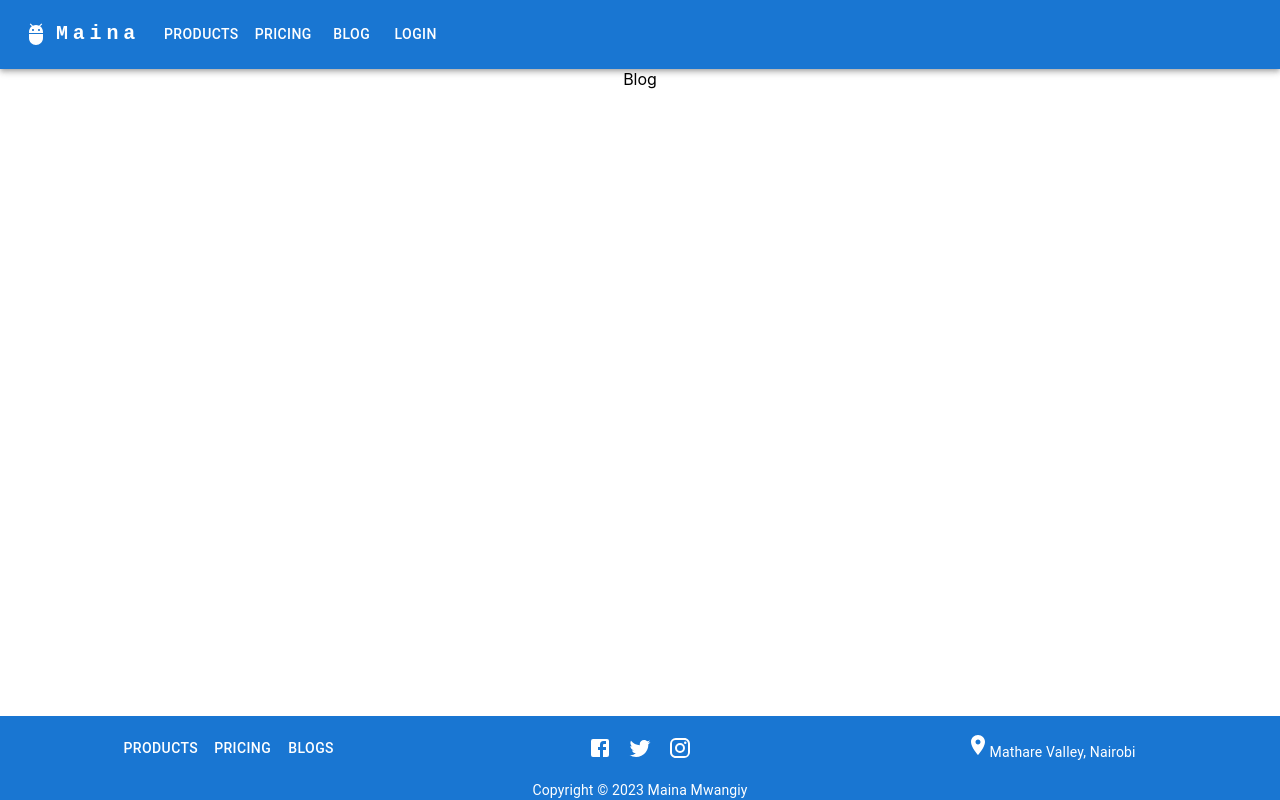
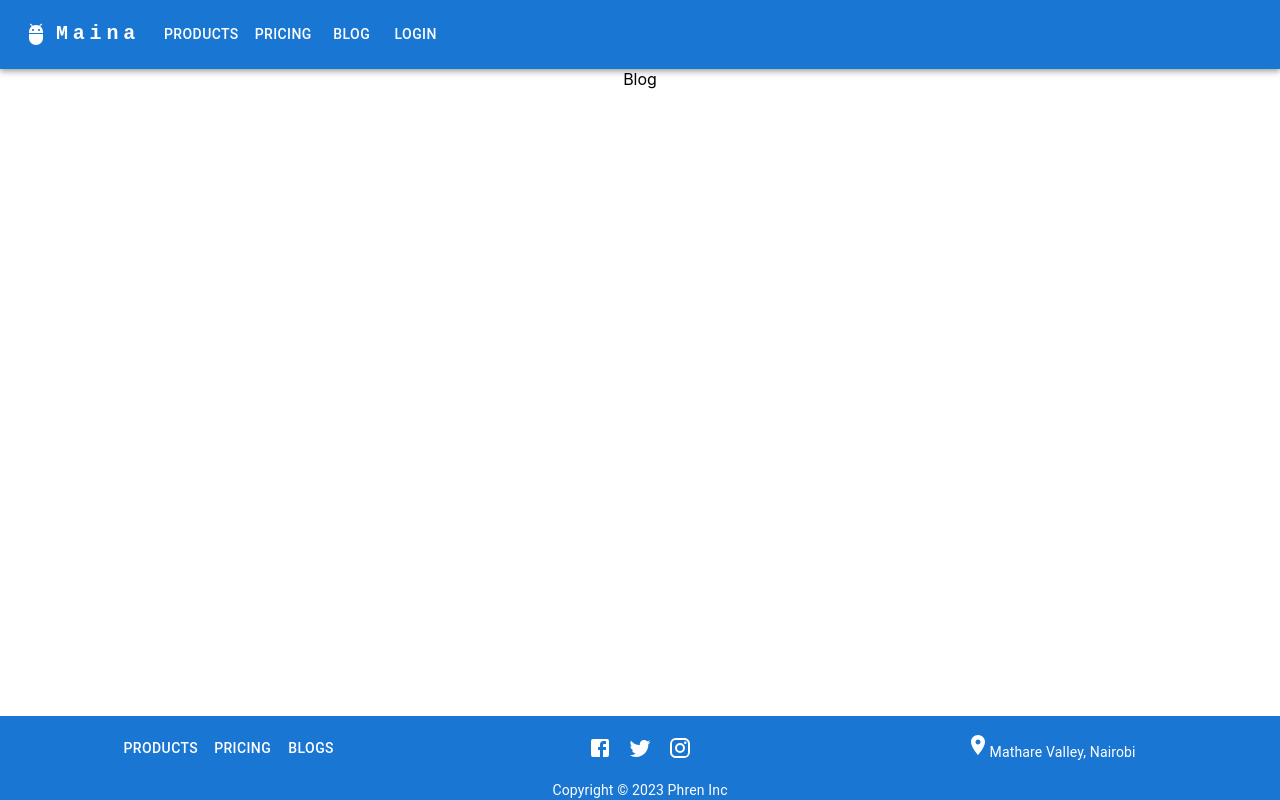
Before and after one commit to phren-ke/spa, a React (Create React App) app: page /Blog in a window 1280 px wide. Built offline with nearby package versions, Linux system fonts and the light colour scheme.

Commit message:
#3 - change background image & add company copyright

```diff
--- a/src/components/common/Footer.js
+++ b/src/components/common/Footer.js
@@ -57,7 +57,7 @@ export const Footer = () => {
                         </Grid>
                     </Grid>
                 </Toolbar>
-                <Typography variant="body2">{`Copyright © ${new Date().getFullYear()} Maina Mwangiy`}</Typography>
+                <Typography variant="body2">{`Copyright © ${new Date().getFullYear()} Phren Inc`}</Typography>
             </Box>
         </div>
     );
```
Also changed, not shown: src/components/assets/spa-1.jpg (deleted), src/components/assets/spa-2.jpg (added).
